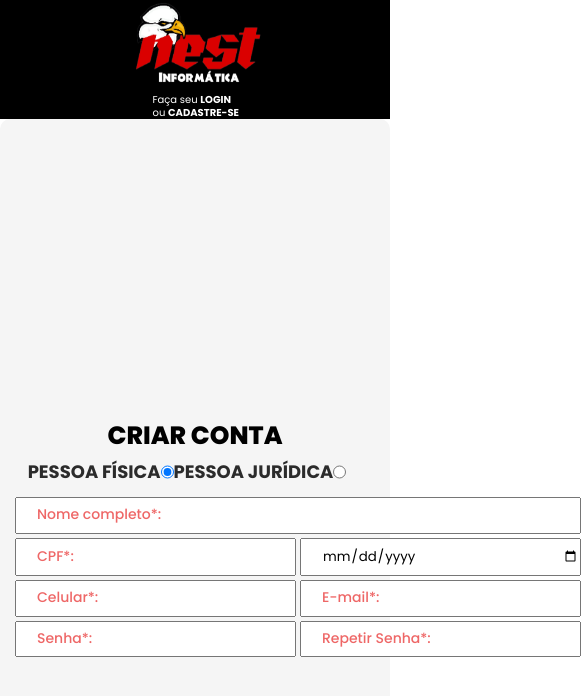
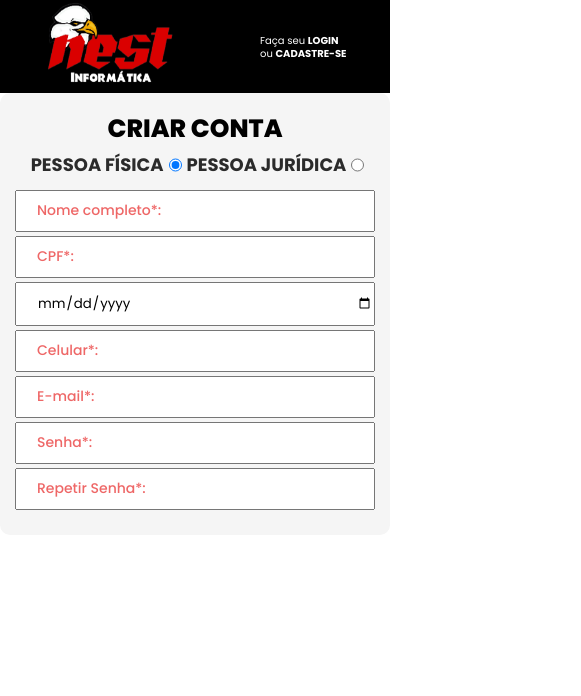
Before and after one commit to PedroNestJp/app-nest, a React (Create React App) app: page /register in a window 390 px wide. Shown: the top 696 px of the page, 581 px wide, since content can reach past the window. Built offline with nearby package versions, Linux system fonts and the light colour scheme.

Commit message:
up registerPhysicalPerson

```diff
--- a/src/components/RegisterComponents.js
+++ b/src/components/RegisterComponents.js
@@ -13,9 +13,9 @@ return(
 
         <div className='typePerson'>
             <div className="physicalPerson"> PESSOA FÍSICA</div>
-                <input className="circlePPerson" type="radio" checked/>
+                <input id='circlePPerson' className="circlePPerson" type="radio" checked/>
             <div className="legalPerson"> PESSOA JURÍDICA</div>
-                <input className="circleLegalPerson" type="radio" />
+                <input id='circleLegalPerson' className="circleLegalPerson" type="radio" />
         </div>
 
         <section className='inputs'>
--- a/src/pages/home/Home.css
+++ b/src/pages/home/Home.css
@@ -302,7 +302,6 @@ a#textTypePc{
 }
 
 .styleBox:hover{
-
     cursor:pointer;
     filter: drop-shadow(0px 5px 5px rgba(121, 20, 20, 0.6));
     transition: 0.3s;
@@ -311,13 +310,14 @@ a#textTypePc{
 
 .favoriteIcon{
 
+    position: relative;
     margin-left: 85%;
     cursor: pointer;
 }
 
 .favoriteIcon:hover{
-    width: 45px;
-    height: 45px;
+   background-color: #e20100;
+
 }
 
 .button-buy{
--- a/src/pages/register/Register.css
+++ b/src/pages/register/Register.css
@@ -13,7 +13,6 @@
     display: flex;
     justify-content: space-around;
     align-items: center;
-    padding: 0px 90px 0px 90px;
     background: #000000;
     flex-wrap: wrap;
 
@@ -72,7 +71,6 @@
     flex-direction: column;
     padding: 15px;
     border-radius: 10px;
-    height: 100vh;
     background: #f5f5f5;
     box-shadow: black;
 }
@@ -91,8 +89,13 @@
 
 .typePerson{
     display: flex;
-    margin-right: 1em;
+    text-align: -webkit-center;
+}
 
+@media (max-width:360px){
+    .typePerson{
+        flex-direction: column;
+    }
 }
 
 .linkLPerson,.linkPPerson{
@@ -107,35 +110,18 @@
     font-weight: 700;
     font-size: 18px;
     line-height: 30px;
+    margin: 0px 5px 0px 5px;
 
     color: #2b2b2b;
 
 }
-
-.circleLegalPersonl, .circlePhysicalPerson{
-    cursor: pointer;
-    width: 22px;
-    height: 22px;
-
-}
-
-@media (max-width=420px){
-    .typePerson{
-        display: flex;
-        margin-right: 1em;
-        flex-direction: ;
-
-    }
-
-}
-
 .inputs{
 
     display: grid;
     grid-gap: 4px;
     margin: 10px;
     height: 10rem;
-    width: 40rem;
+    width: 1200px;
 
 
     grid-template-areas:
@@ -145,14 +131,38 @@
     "input-password input-repeatPassword";
 
 }
+@media (max-width:560px){
+    .inputs{
+        height: 20rem;
+        grid-template-areas:
+        "input-name"
+        "inputCpf"
+        "input-birthDate"
+        "input-tell"
+        "input-email"
+        "input-password"
+        "input-repeatPassword"
+
+    }
+}
 
 .inputsRegister{
     outline: none;
 }
 
+.input-name{
+    grid-column: 1/3;
+
+}
+@media (max-width:560px){
+    .input-name{
+        grid-column: 1/1;
+
+    }
+
+}
+
 .input-email{
-
-
 }
 
 inputs::placeholder {
@@ -167,19 +177,13 @@ inputs::placeholder {
     color: rgba(226, 1, 0, 0.9);
 
 }
-
 .inputsNameCpf{
-
-}
-.input-name{
-    grid-column: 1/3;
 
 }
 .input-cpf{
 
 }
-
-.inoutBirthDateCell{
+.inputBirthDateCell{
 
 }
 .input-birthDate{
```
Lines whose indentation alone changed are shown as unchanged.
